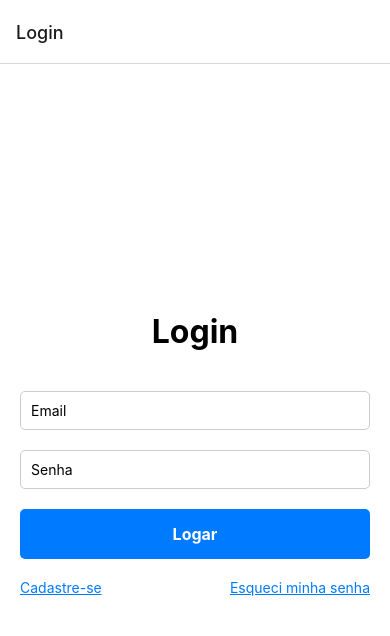
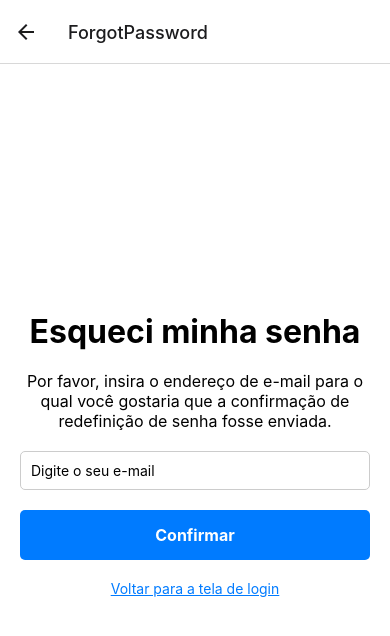
Before and after one commit to andregustavoxs/fjdmApp, a React Native app: screen /ForgotPassword in a window 390 px wide. Shown: the top 636 px of the page. Built offline with nearby package versions, Linux system fonts and the light colour scheme; no server answers.

Commit message:
feat(ForgotPassword): Created Forgot Password, funcoes.js and improved the Project Structure.

```diff
--- a/App.js
+++ b/App.js
@@ -2,13 +2,14 @@ import { StatusBar } from 'expo-status-bar';
 import { StyleSheet, Text, View } from 'react-native';
 import React, { useEffect, useState } from 'react';
 import { signInWithEmailAndPassword } from 'firebase/auth';
-import { auth } from './firebaseConfig';
+import { auth } from './config/firebaseConfig';
 import { NavigationContainer } from '@react-navigation/native';
 import { createStackNavigator } from '@react-navigation/stack';
-import RegisterScreen from "./RegisterScreen";
-import Login from './LoginScreen';
-import ErrorScreen from './ErrorScreen';
-import LoginScreen from "./LoginScreen";
+import RegisterScreen from "./screens/RegisterScreen";
+import Login from './screens/LoginScreen';
+import ErrorScreen from './screens/ErrorScreen';
+import LoginScreen from "./screens/LoginScreen";
+import ForgotPasswordScreen from "./screens/ForgotPasswordScreen";
 
 const Stack = createStackNavigator();
 
@@ -16,9 +17,9 @@ export default function App() {
     const [error, setError] = useState(false);
 
     useEffect(() => {
-        const loginAutomatically = async () => {
-            const email = 'admin@fjdm.com.br'; // Substitua pelo email do usuário
-            const password = '12345678'; // Substitua pela senha do usuário
+        const fazerConexaoComOBancoDeDados = async () => {
+            const email = 'admin@fjdm.com.br'; // Email do administrador do Banco de Dados
+            const password = '12345678'; // Senha do administrador do Banco de Dados
             try {
                 await signInWithEmailAndPassword(auth, email, password);
             } catch (error) {
@@ -26,7 +27,7 @@ export default function App() {
             }
         };
 
-        loginAutomatically();
+        fazerConexaoComOBancoDeDados();
     }, []);
 
     if (error) {
@@ -38,47 +39,14 @@ export default function App() {
             <Stack.Navigator initialRouteName="Login">
                 <Stack.Screen name="Login" component={LoginScreen} />
                 <Stack.Screen name="Register" component={RegisterScreen} />
+                <Stack.Screen name="ForgotPassword" component={ForgotPasswordScreen} />
             </Stack.Navigator>
         </NavigationContainer>
     );
 }
-
-const styles = StyleSheet.create({
+StyleSheet.create({
     container: {
         flex: 1,
         backgroundColor: '#fff',
     },
 });
-
-
-
-
-
-
-
-
-
-
-
-
-
-
-// import { StatusBar } from 'expo-status-bar';
-// import { StyleSheet, Text, View } from 'react-native';
-// import React from 'react';
-// import Login from './login';
-//
-// export default function App() {
-//   return (
-//       <View style={styles.container}>
-//         <Login />
-//       </View>
-//   );
-// }
-//
-// const styles = StyleSheet.create({
-//   container: {
-//     flex: 1,
-//     backgroundColor: '#fff',
-//   },
-// });
--- a/funcoes.js
+++ /dev/null
@@ -1,74 +0,0 @@
-// utils.js
-import { collection, query, where, getDocs, addDoc } from 'firebase/firestore';
-import { db } from './firebaseConfig';
-
-export const verificarSeOEmailEstaRegistrado = async (email) => {
-    const usersRef = collection(db, 'users');
-    const q = query(usersRef, where('email', '==', email));
-    const querySnapshot = await getDocs(q);
-    return !querySnapshot.empty;
-};
-
-export const registrarUsuario = async (userData, navigation) => {
-    const usersRef = collection(db, 'users');
-    try {
-        await addDoc(usersRef, userData);
-        alert('Registro bem-sucedido');
-        await navigation.navigate('Login');
-    } catch (error) {
-        alert('Erro ao registrar: ' + error.message);
-    }
-};
-
-export const verificarSeOsCamposEstaoVazios = (name, email, number, city, password, confirmPassword) => {
-    if (!name || !email || !number || !city || !password || !confirmPassword) {
-        alert('Por favor, preencha todos os campos.');
-        return false;
-    }
-    return true;
-};
-
-export const verificarSeAsSenhasSaoIguais = (password, confirmPassword) => {
-    if (password !== confirmPassword) {
-        alert('As senhas não coincidem.');
-        return false;
-    }
-    return true;
-};
-
-export const verificarSeOEmailESenhaEstaoVazios = (email, password) => {
-    if (!email || !password) {
-        alert('Por favor, insira um email e uma senha.');
-        return false;
-    }
-    return true;
-};
-
-export const verificarLogin = async (email, password) => {
-    const userData = await obterDadosDoUsuarioPorEmail(email);
-    validarCredenciaisDoUsuario(userData, password);
-};
-
-const obterDadosDoUsuarioPorEmail = async (email) => {
-    const usersRef = collection(db, 'users');
-    const q = query(usersRef, where('email', '==', email));
-    const querySnapshot = await getDocs(q);
-
-    if (!querySnapshot.empty) {
-        const userDoc = querySnapshot.docs[0];
-        return userDoc.data();
-    }
-    return null;
-};
-
-const validarCredenciaisDoUsuario = (userData, password) => {
-    if (userData) {
-        if (userData.password === password) {
-            alert('Login bem-sucedido');
-        } else {
-            alert('Senha incorreta');
-        }
-    } else {
-        alert('Email inexistente');
-    }
-};
--- /dev/null
+++ b/screens/ForgotPasswordScreen.js
@@ -0,0 +1,80 @@
+import React, { useState } from 'react';
+import { Text, TextInput, TouchableOpacity, View, StyleSheet, Alert } from 'react-native';
+
+const ForgotPasswordScreen = ({ navigation }) => {
+    const [email, setEmail] = useState('');
+
+    const handlePasswordReset = () => {
+        Alert.alert('Email enviado', 'Enviamos o link para redefinir sua senha por e-mail!');
+    };
+
+    return (
+        <View style={styles.container}>
+            <Text style={styles.title}>Esqueci minha senha</Text>
+            <Text style={styles.description}>
+                Por favor, insira o endereço de e-mail para o qual você gostaria que a confirmação de redefinição de senha fosse enviada.
+            </Text>
+            <TextInput
+                style={styles.input}
+                placeholder="Digite o seu e-mail"
+                value={email}
+                onChangeText={setEmail}
+                keyboardType="email-address"
+                autoCapitalize="none"
+            />
+            <TouchableOpacity onPress={handlePasswordReset} style={styles.button}>
+                <Text style={styles.buttonText}>Confirmar</Text>
+            </TouchableOpacity>
+            <TouchableOpacity onPress={() => navigation.navigate('Login')}>
+                <Text style={styles.loginText}>Voltar para a tela de login</Text>
+            </TouchableOpacity>
+        </View>
+    );
+};
+
+const styles = StyleSheet.create({
+    container: {
+        flex: 1,
+        justifyContent: 'center',
+        alignItems: 'center',
+        backgroundColor: '#fff',
+        padding: 20,
+    },
+    title: {
+        fontSize: 32,
+        marginBottom: 20,
+        fontWeight: 'bold',
+    },
+    description: {
+        fontSize: 16,
+        marginBottom: 20,
+        textAlign: 'center',
+    },
+    input: {
+        width: '100%',
+        padding: 10,
+        marginBottom: 20,
+        borderWidth: 1,
+        borderColor: '#ccc',
+        borderRadius: 5,
+    },
+    button: {
+        width: '100%',
+        padding: 15,
+        backgroundColor: '#007BFF',
+        borderRadius: 5,
+        alignItems: 'center',
+    },
+    buttonText: {
+        color: '#fff',
+        fontSize: 16,
+        fontWeight: 'bold',
+    },
+    loginText: {
+        color: '#007BFF',
+        textDecorationLine: 'underline',
+        marginTop: 20,
+    },
+});
+
+export default ForgotPasswordScreen;
--- a/LoginScreen.js
+++ b/screens/LoginScreen.js
@@ -1,15 +1,15 @@
 import React, { useState } from 'react';
 import { Text, TextInput, TouchableOpacity, View, StyleSheet } from 'react-native';
 import { getFirestore, collection, query, where, getDocs } from 'firebase/firestore';
-import { db } from './firebaseConfig';
-import {verificarSeOEmailESenhaEstaoVazios, verificarLogin} from './funcoes';
+import { db } from '../config/firebaseConfig';
+import {verificarSeOsCamposDaTelaDeLoginEstaoVazios, verificarLogin} from '../utils/funcoes';
 
 const LoginScreen = ({ navigation }) => {
     const [email, setEmail] = useState('');
     const [password, setPassword] = useState('');
 
     const handleLogin = async () => {
-        if (!verificarSeOEmailESenhaEstaoVazios(email, password)) {
+        if (!verificarSeOsCamposDaTelaDeLoginEstaoVazios(email, password)) {
             return;
         }
 
--- a/RegisterScreen.js
+++ b/screens/RegisterScreen.js
@@ -4,9 +4,9 @@ import {
     verificarSeOEmailEstaRegistrado,
     registrarUsuario,
     verificarSeAsSenhasSaoIguais,
-    verificarSeOsCamposEstaoVazios
-} from './funcoes';
-import {db} from "./firebaseConfig";
+    verificarSeOsCamposDaTelaDeRegistroEstaoVazios
+} from '../utils/funcoes';
+import {db} from "../config/firebaseConfig";
 
 const RegisterScreen = ({ navigation }) => {
     const [name, setName] = useState('');
@@ -17,7 +17,7 @@ const RegisterScreen = ({ navigation }) => {
     const [confirmPassword, setConfirmPassword] = useState('');
 
     const handleRegister = async () => {
-        if (!verificarSeOsCamposEstaoVazios(name, email, number, city, password, confirmPassword)) {
+        if (!verificarSeOsCamposDaTelaDeRegistroEstaoVazios(name, email, number, city, password, confirmPassword)) {
             return;
         }
 
--- /dev/null
+++ b/utils/funcoes.js
@@ -0,0 +1,131 @@
+// utils.js
+import { collection, query, where, getDocs, addDoc } from 'firebase/firestore';
+import { db } from '../config/firebaseConfig';
+
+/**
+ * Verifica se um email já está registrado no banco de dados.
+ *
+ * @param {string} email - O email a ser verificado.
+ * @returns {Promise<boolean>} - Retorna uma promessa que resolve para `true` se o email estiver registrado, caso contrário, `false`.
+ */
+export const verificarSeOEmailEstaRegistrado = async (email) => {
+    const usersRef = collection(db, 'users');
+    const q = query(usersRef, where('email', '==', email));
+    const querySnapshot = await getDocs(q);
+    return !querySnapshot.empty;
+};
+
+/**
+ * Registra um novo usuário no banco de dados.
+ *
+ * @param {Object} userData - Os dados do usuário a serem registrados.
+ * @param {Object} navigation - O objeto de navegação para redirecionamento após o registro.
+ * @returns {Promise<void>} - Retorna uma promessa que resolve quando o registro for concluído.
+ */
+export const registrarUsuario = async (userData, navigation) => {
+    const usersRef = collection(db, 'users');
+    try {
+        await addDoc(usersRef, userData);
+        alert('Registro bem-sucedido');
+        await navigation.navigate('Login');
+    } catch (error) {
+        alert('Erro ao registrar: ' + error.message);
+    }
+};
+
+/**
+ * Verifica se todos os campos obrigatórios da tela de Registro estão preenchidos.
+ *
+ * @param {string} name - O nome do usuário.
+ * @param {string} email - O email do usuário.
+ * @param {string} number - O número de telefone do usuário.
+ * @param {string} city - A cidade do usuário.
+ * @param {string} password - A senha do usuário.
+ * @param {string} confirmPassword - A confirmação da senha do usuário.
+ * @returns {boolean} - Retorna `true` se todos os campos estiverem preenchidos, caso contrário, `false`.
+ */
+export const verificarSeOsCamposDaTelaDeRegistroEstaoVazios = (name, email, number, city, password, confirmPassword) => {
+    if (!name || !email || !number || !city || !password || !confirmPassword) {
+        alert('Por favor, preencha todos os campos.');
+        return false;
+    }
+    return true;
+};
+
+/**
+ * Verifica se as senhas fornecidas são iguais.
+ *
+ * @param {string} password - A senha do usuário.
+ * @param {string} confirmPassword - A confirmação da senha do usuário.
+ * @returns {boolean} - Retorna `true` se as senhas coincidirem, caso contrário, `false`.
+ */
+export const verificarSeAsSenhasSaoIguais = (password, confirmPassword) => {
+    if (password !== confirmPassword) {
+        alert('As senhas não coincidem.');
+        return false;
+    }
+    return true;
+};
+
+/**
+ * Verifica se o email e a senha da tela de Login estão preenchidos.
+ *
+ * @param {string} email - O email do usuário.
+ * @param {string} password - A senha do usuário.
+ * @returns {boolean} - Retorna `true` se ambos os campos estiverem preenchidos, caso contrário, `false`.
+ */
+export const verificarSeOsCamposDaTelaDeLoginEstaoVazios = (email, password) => {
+    if (!email || !password) {
+        alert('Por favor, insira um email e uma senha.');
+        return false;
+    }
+    return true;
+};
+
+/**
+ * Verifica as credenciais de login do usuário.
+ *
+ * @param {string} email - O email do usuário.
+ * @param {string} password - A senha do usuário.
+ * @returns {Promise<void>} - Retorna uma promessa que resolve quando a verificação for concluída.
+ */
+export const verificarLogin = async (email, password) => {
+    const userData = await obterDadosDoUsuarioPorEmail(email);
+    validarCredenciaisDoUsuario(userData, password);
+};
+
+/**
+ * Obtém os dados do usuário pelo email.
+ *
+ * @param {string} email - O email do usuário.
+ * @returns {Promise<Object|null>} - Retorna uma promessa que resolve para os dados do usuário se encontrado, caso contrário, `null`.
+ */
+const obterDadosDoUsuarioPorEmail = async (email) => {
+    const usersRef = collection(db, 'users');
+    const q = query(usersRef, where('email', '==', email));
+    const querySnapshot = await getDocs(q);
+
+    if (!querySnapshot.empty) {
+        const userDoc = querySnapshot.docs[0];
+        return userDoc.data();
+    }
+    return null;
+};
+
+/**
+ * Valida as credenciais do usuário.
+ *
+ * @param {Object} userData - Os dados do usuário.
+ * @param {string} password - A senha do usuário.
+ */
+const validarCredenciaisDoUsuario = (userData, password) => {
+    if (userData) {
+        if (userData.password === password) {
+            alert('Login bem-sucedido');
+        } else {
+            alert('Senha incorreta');
+        }
+    } else {
+        alert('Email inexistente');
+    }
+};
```
Also changed, not shown: assets/draughts.jpeg (deleted), config/firebaseConfig.js (renamed from firebaseConfig.js), screens/ErrorScreen.js (renamed from ErrorScreen.js).
